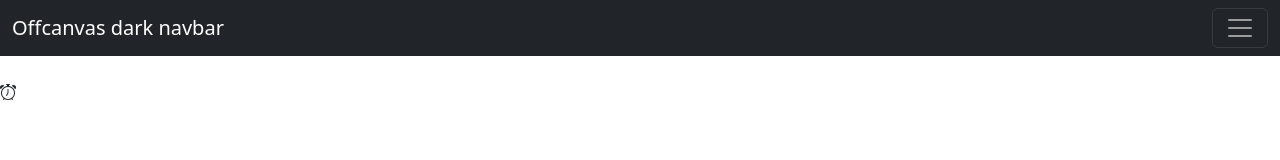
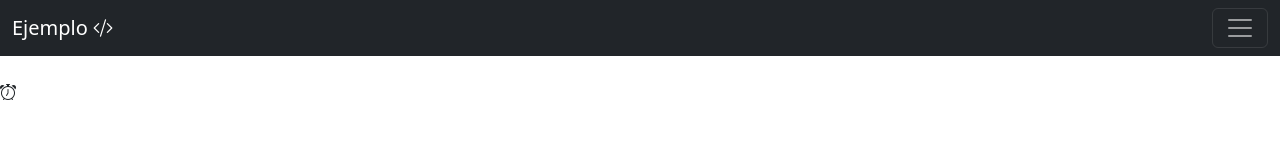
Before and after one commit to felipegustinr/AngularEjemplo, an Angular app in the folder ejemplo-cl/: page / in a window 1280 px wide. Shown: the top 160 px of the page. Built offline with nearby package versions, Linux system fonts and the light colour scheme.

Commit message:
Update app.component.html

```diff
--- a/ejemplo-cl/src/app/app.component.html
+++ b/ejemplo-cl/src/app/app.component.html
@@ -1,6 +1,6 @@
 <nav class="navbar navbar-dark bg-dark fixed-top">
   <div class="container-fluid">
-    <a class="navbar-brand" href="#">Offcanvas dark navbar</a>
+    <a class="navbar-brand" href="#">Ejemplo <i class="bi bi-code-slash"></i></a>
     <button class="navbar-toggler" type="button" data-bs-toggle="offcanvas" data-bs-target="#offcanvasDarkNavbar" aria-controls="offcanvasDarkNavbar" aria-label="Toggle navigation">
       <span class="navbar-toggler-icon"></span>
     </button>
```
